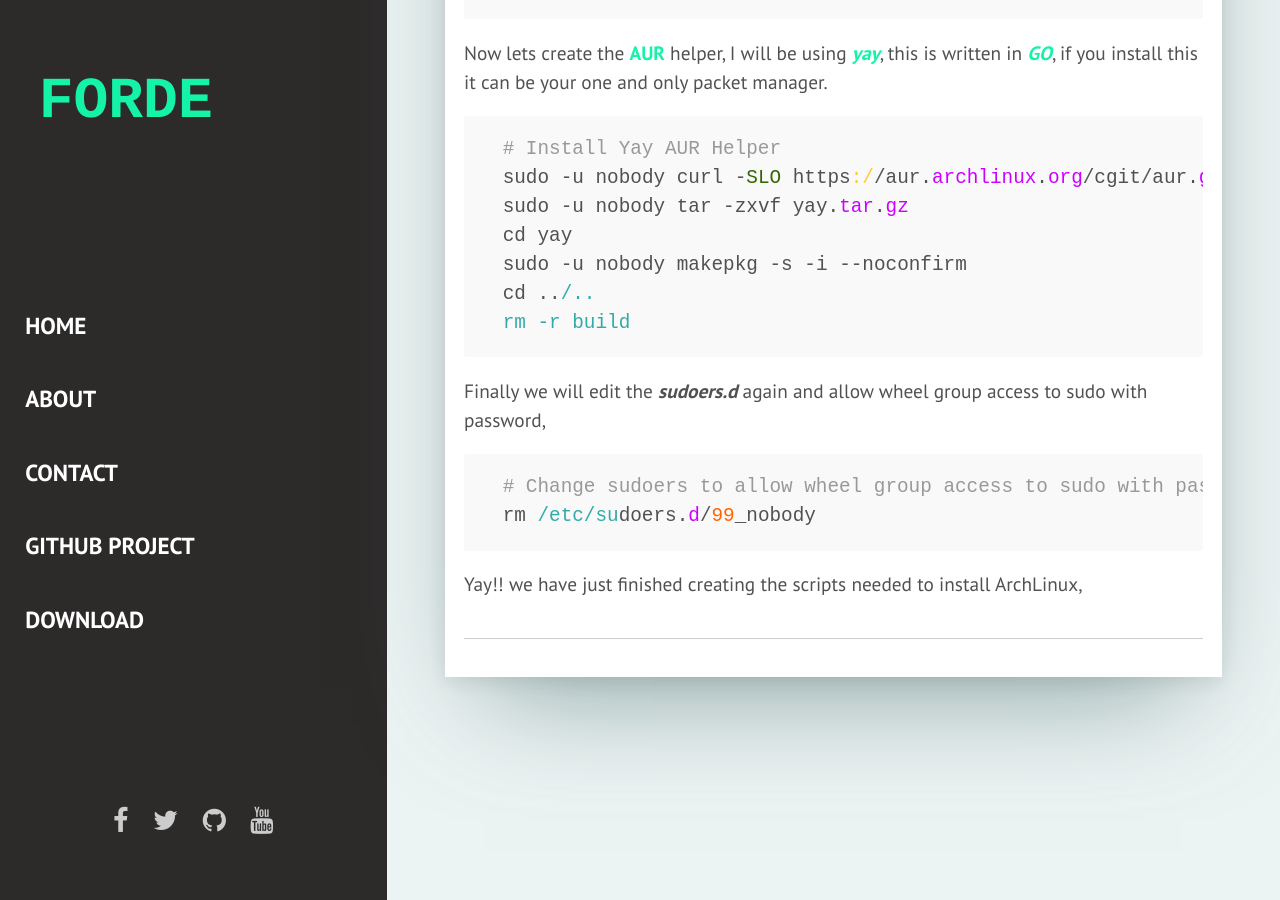
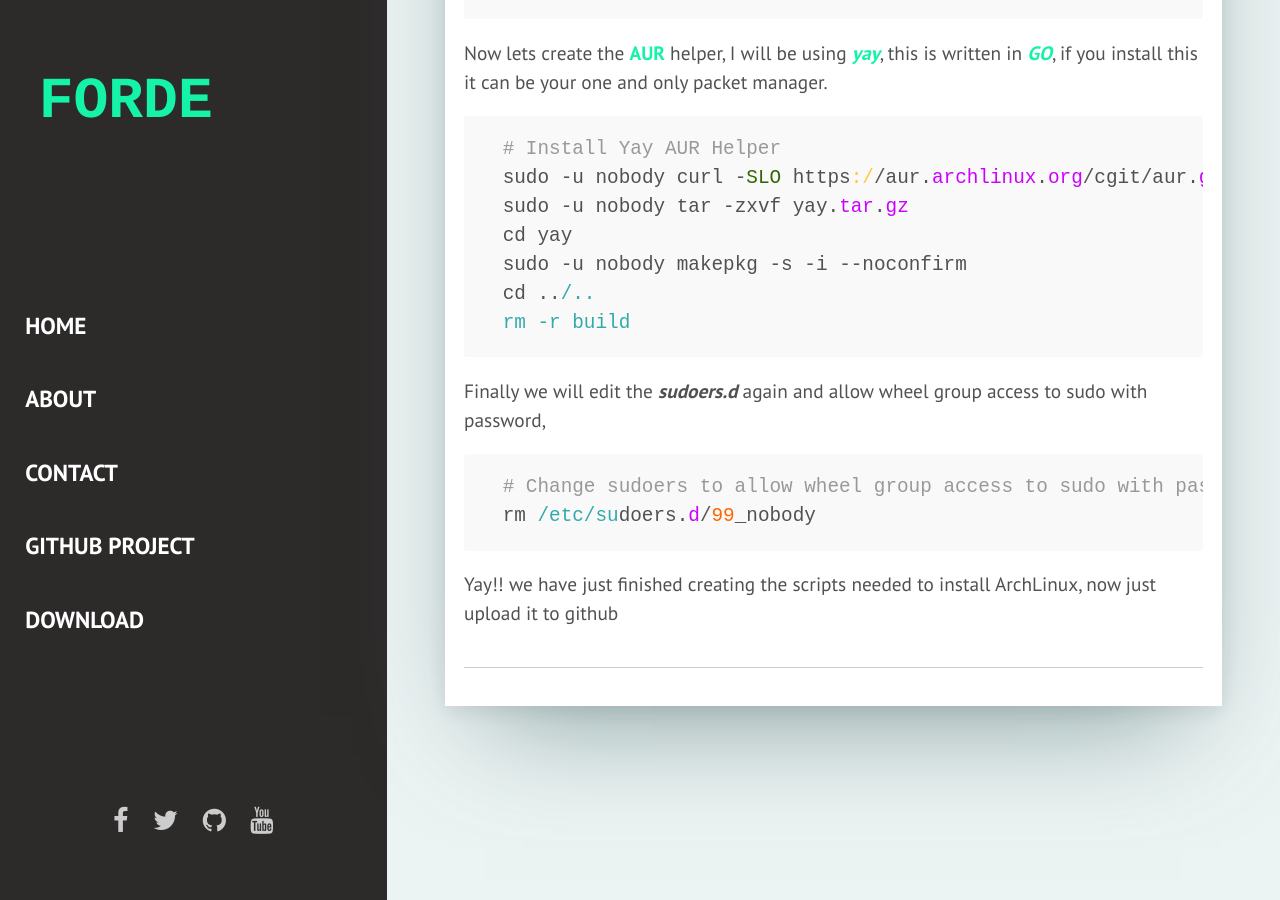
Before and after one commit to forde-dev/blog_jekyll, a Jekyll site: the page built from _posts/2018-07-19-archshell.markdown, in a window 1280 px wide and 900 px high, scrolled down 14709 px. Built offline with Jekyll 4.4.1, drawn with Linux system fonts in a browser that asks for light colours; some web fonts are replaced; comment, search, counter and statistics services are not loaded.

Commit message:
Few changes

```diff
--- a/_posts/2018-07-19-archshell.markdown
+++ b/_posts/2018-07-19-archshell.markdown
@@ -554,6 +554,7 @@ rm /etc/sudoers.d/99_nobody
 {% endhighlight %}
 
 Yay!! we have just finished creating the scripts needed to install ArchLinux,
+now just upload it to github
 
 
 
```
